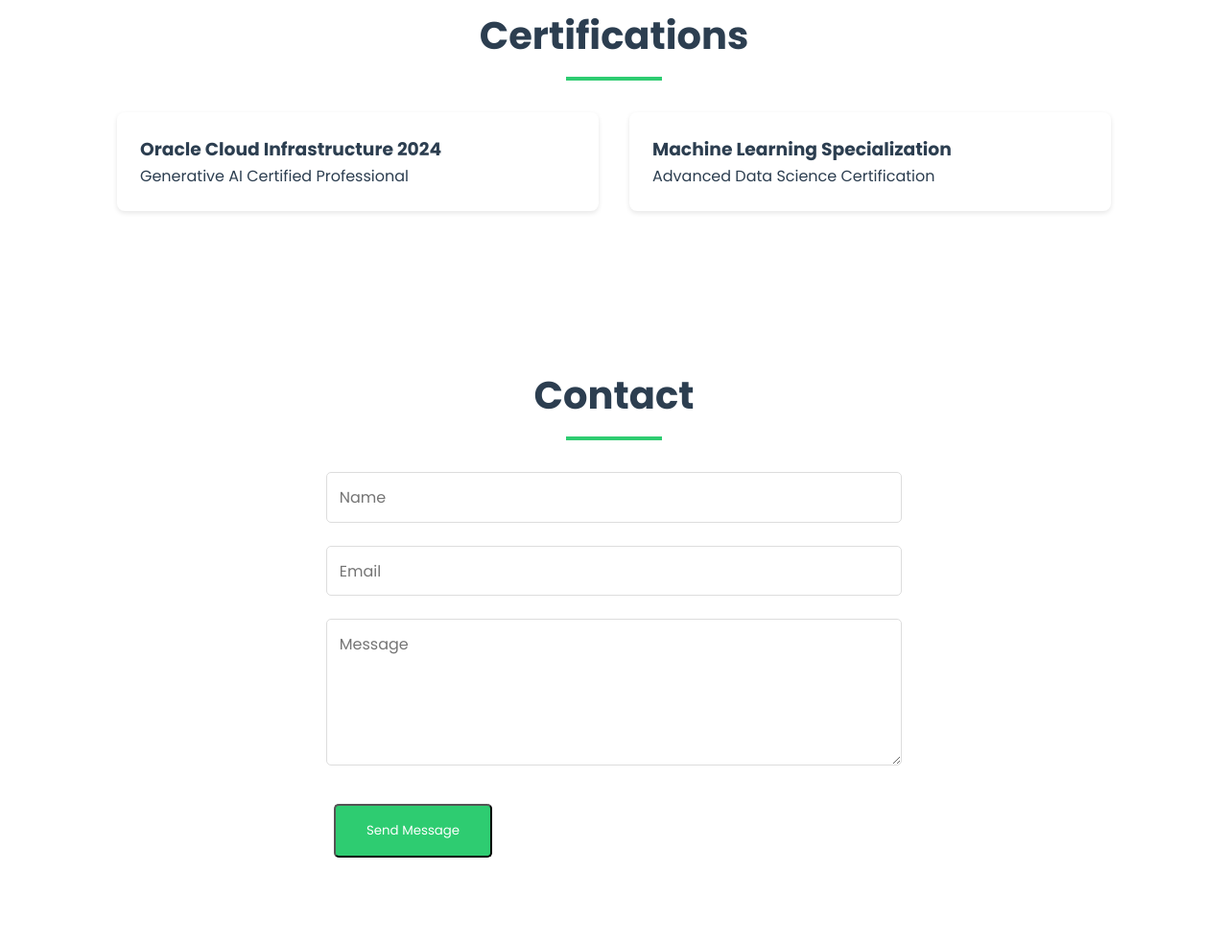
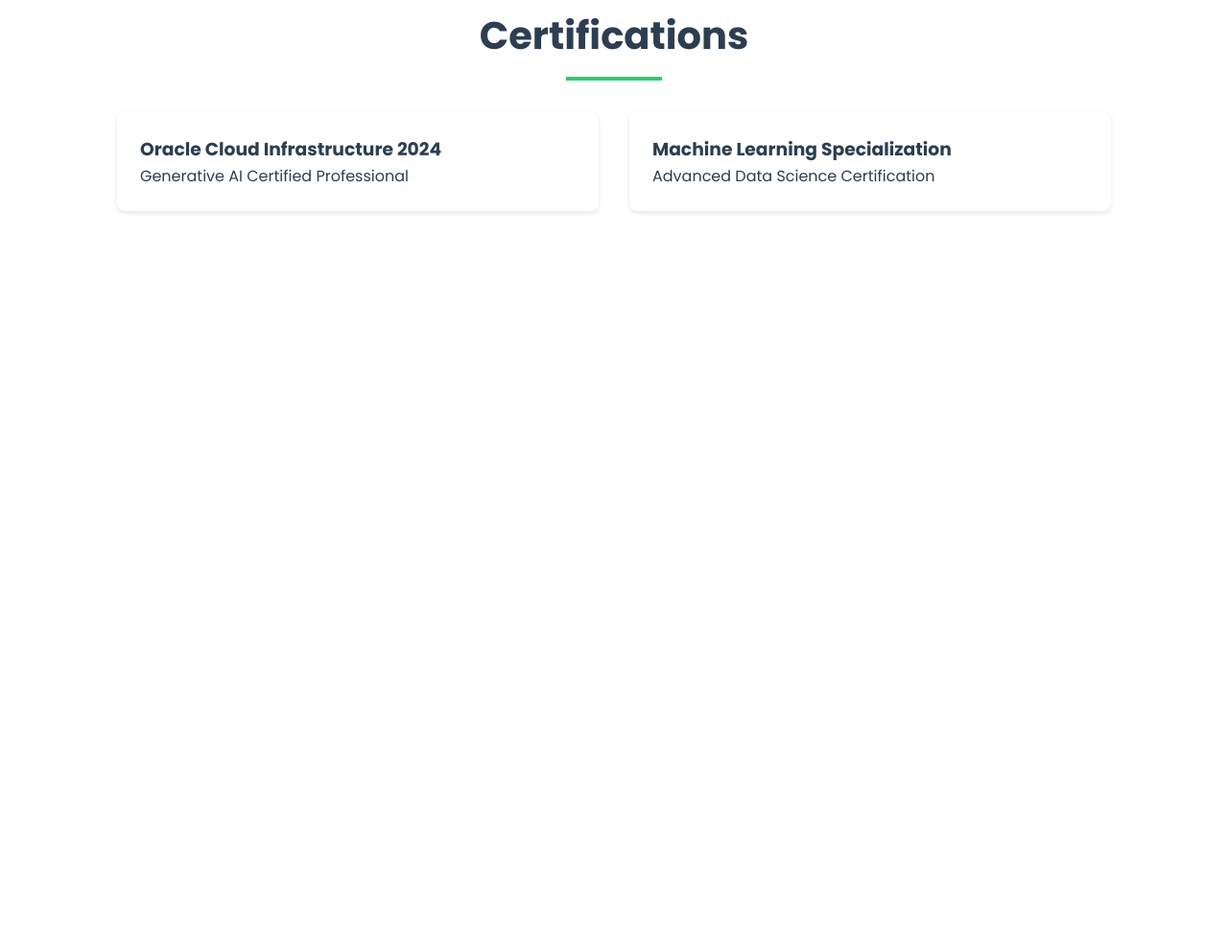
Before and after one commit to lalith0407/lalith0407.github.io, a plain HTML site: page index.html in a window 1280 px wide. Shown: the part 4083-5065 px from the top of the page at 96% size. After the commit the page ends 4383 px from the top, so only its background shows below. Drawn offline with Linux system fonts and the light colour scheme.

Commit message:
Update index.html

```diff
--- a/index.html
+++ b/index.html
@@ -473,25 +473,7 @@
         </div>
     </section>
 
-    <section id="contact" class="section bg-light">
-        <div class="container">
-            <h2 class="section-title">Contact</h2>
-            <div class="contact-form">
-                <form>
-                    <div class="form-group">
-                        <input type="text" placeholder="Name" required>
-                    </div>
-                    <div class="form-group">
-                        <input type="email" placeholder="Email" required>
-                    </div>
-                    <div class="form-group">
-                        <textarea rows="5" placeholder="Message" required></textarea>
-                    </div>
-                    <button type="submit" class="cta-btn">Send Message</button>
-                </form>
-            </div>
-        </div>
-    </section>
+
 
     <script>
         // Smooth scrolling
```
